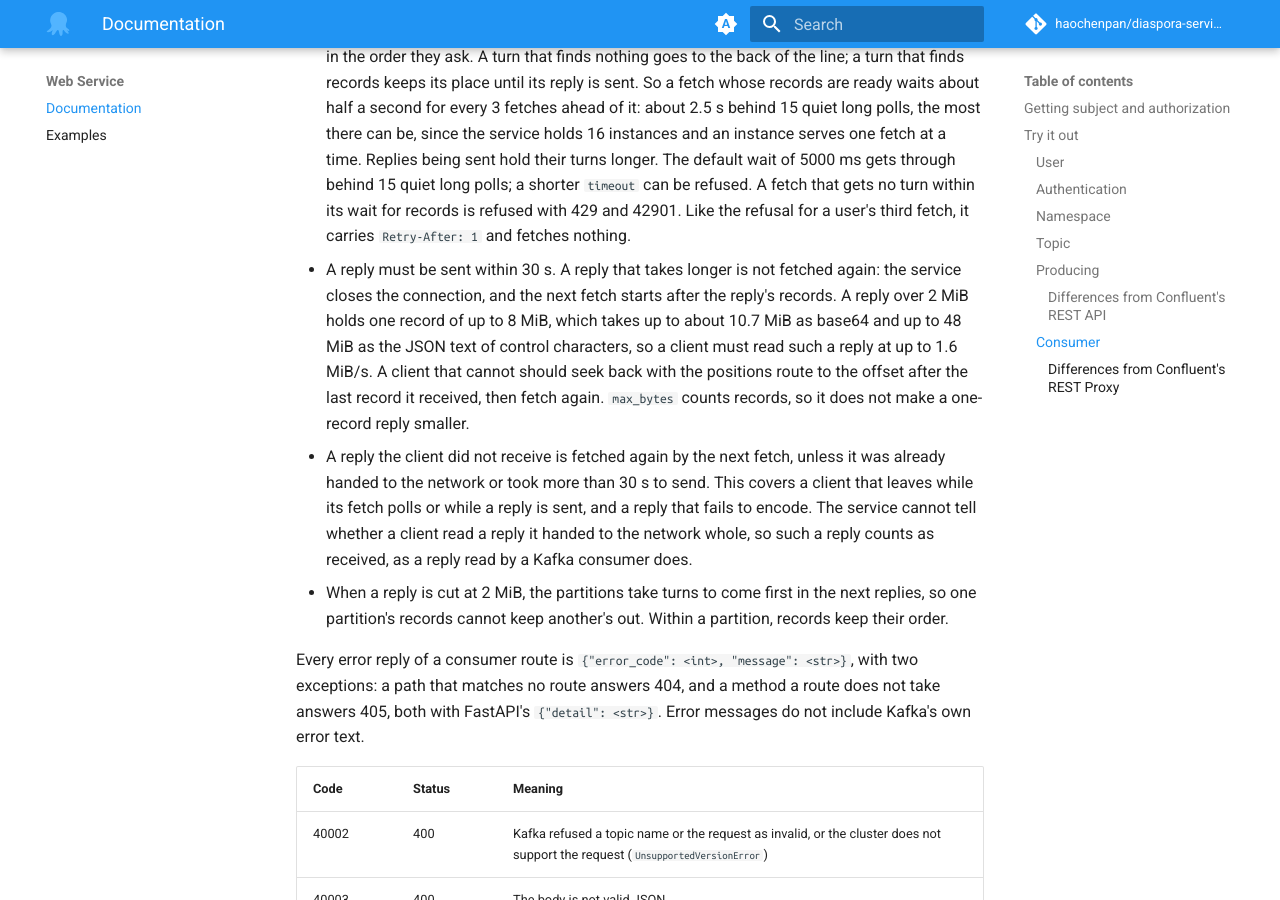
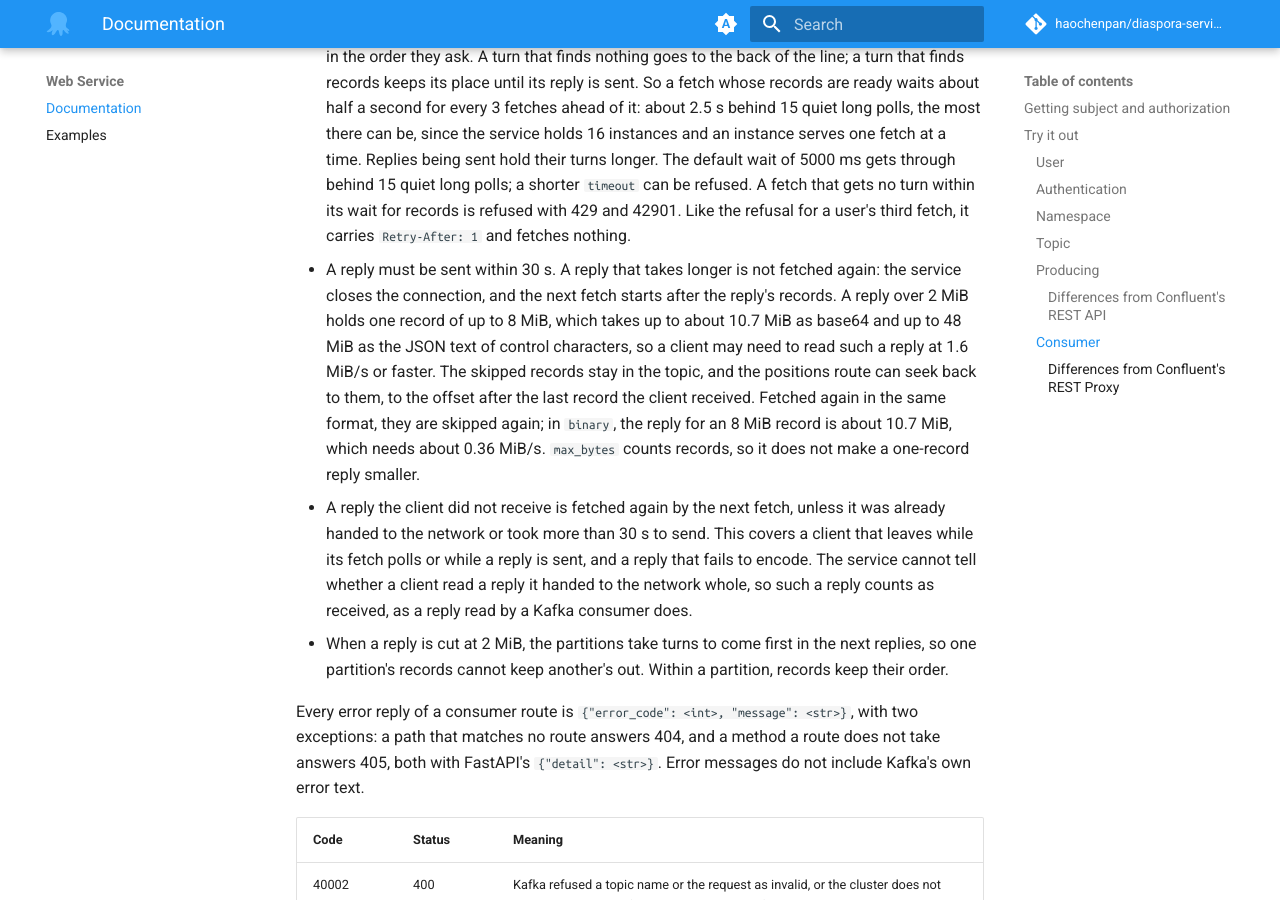
Before and after one commit to haochenpan/diaspora-service, an MkDocs documentation site: the page built from docs/web/api.md, in a window 1280 px wide and 900 px high, scrolled down 9486 px. Built offline with MkDocs 1.6.1 and Material for MkDocs 9.7.7, drawn with Linux system fonts in a browser that asks for light colours; comment, search, counter and statistics services are not loaded; the version menu is left out.

Commit message:
Say what a client too slow for a large reply can do
The reference said a client must read a large reply "at up to"
1.6 MiB/s, and advised seeking back and fetching again, which skips the
same reply again in the same format. It now says the rate is 1.6 MiB/s
or faster, that the skipped records stay in the topic and can be sought
back to, and that in binary the reply for an 8 MiB record needs about
0.36 MiB/s.

Co-Authored-By: Claude Opus 5.5 <noreply@anthropic.com>

```diff
--- a/docs/web/api.md
+++ b/docs/web/api.md
@@ -253,7 +253,7 @@ The consumer routes have these limits:
 - A reply holds at most 2 MiB of JSON. The records past that are left for the next fetch, which returns them first. A fetch always returns its first record, however large: a reply over 2 MiB holds that record alone and is sent in chunks, without a `Content-Length`.
 - A user may have 2 fetches in progress. A fetch past those is refused at once with 429 and error code 42901.
 - The service polls for 3 fetches at once, in turns of at most half a second, which fetches take in the order they ask. A turn that finds nothing goes to the back of the line; a turn that finds records keeps its place until its reply is sent. So a fetch whose records are ready waits about half a second for every 3 fetches ahead of it: about 2.5 s behind 15 quiet long polls, the most there can be, since the service holds 16 instances and an instance serves one fetch at a time. Replies being sent hold their turns longer. The default wait of 5000 ms gets through behind 15 quiet long polls; a shorter `timeout` can be refused. A fetch that gets no turn within its wait for records is refused with 429 and 42901. Like the refusal for a user's third fetch, it carries `Retry-After: 1` and fetches nothing.
-- A reply must be sent within 30 s. A reply that takes longer is not fetched again: the service closes the connection, and the next fetch starts after the reply's records. A reply over 2 MiB holds one record of up to 8 MiB, which takes up to about 10.7 MiB as base64 and up to 48 MiB as the JSON text of control characters, so a client must read such a reply at up to 1.6 MiB/s. A client that cannot should seek back with the positions route to the offset after the last record it received, then fetch again. `max_bytes` counts records, so it does not make a one-record reply smaller.
+- A reply must be sent within 30 s. A reply that takes longer is not fetched again: the service closes the connection, and the next fetch starts after the reply's records. A reply over 2 MiB holds one record of up to 8 MiB, which takes up to about 10.7 MiB as base64 and up to 48 MiB as the JSON text of control characters, so a client may need to read such a reply at 1.6 MiB/s or faster. The skipped records stay in the topic, and the positions route can seek back to them, to the offset after the last record the client received. Fetched again in the same format, they are skipped again; in `binary`, the reply for an 8 MiB record is about 10.7 MiB, which needs about 0.36 MiB/s. `max_bytes` counts records, so it does not make a one-record reply smaller.
 - A reply the client did not receive is fetched again by the next fetch, unless it was already handed to the network or took more than 30 s to send. This covers a client that leaves while its fetch polls or while a reply is sent, and a reply that fails to encode. The service cannot tell whether a client read a reply it handed to the network whole, so such a reply counts as received, as a reply read by a Kafka consumer does.
 - When a reply is cut at 2 MiB, the partitions take turns to come first in the next replies, so one partition's records cannot keep another's out. Within a partition, records keep their order.
 
```
